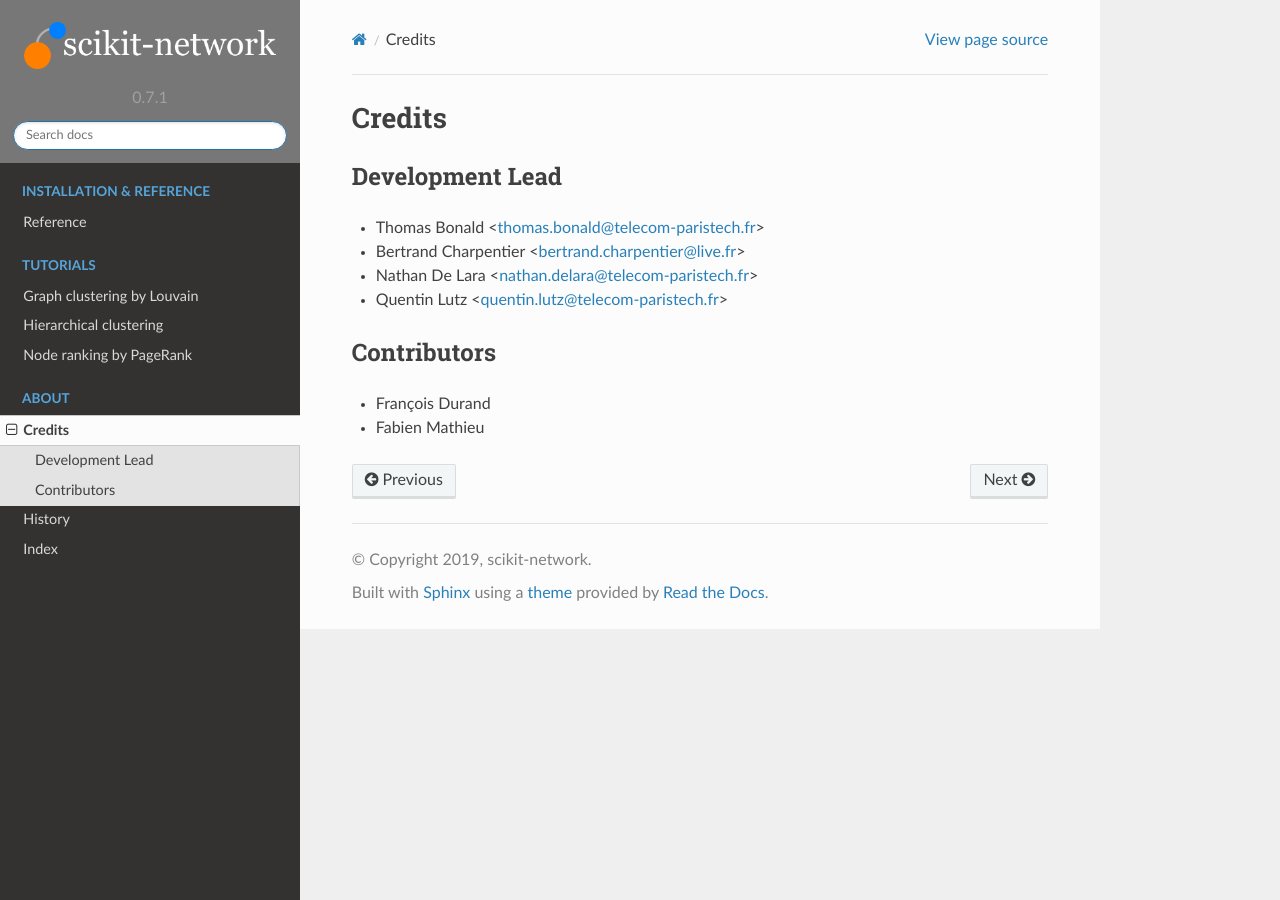
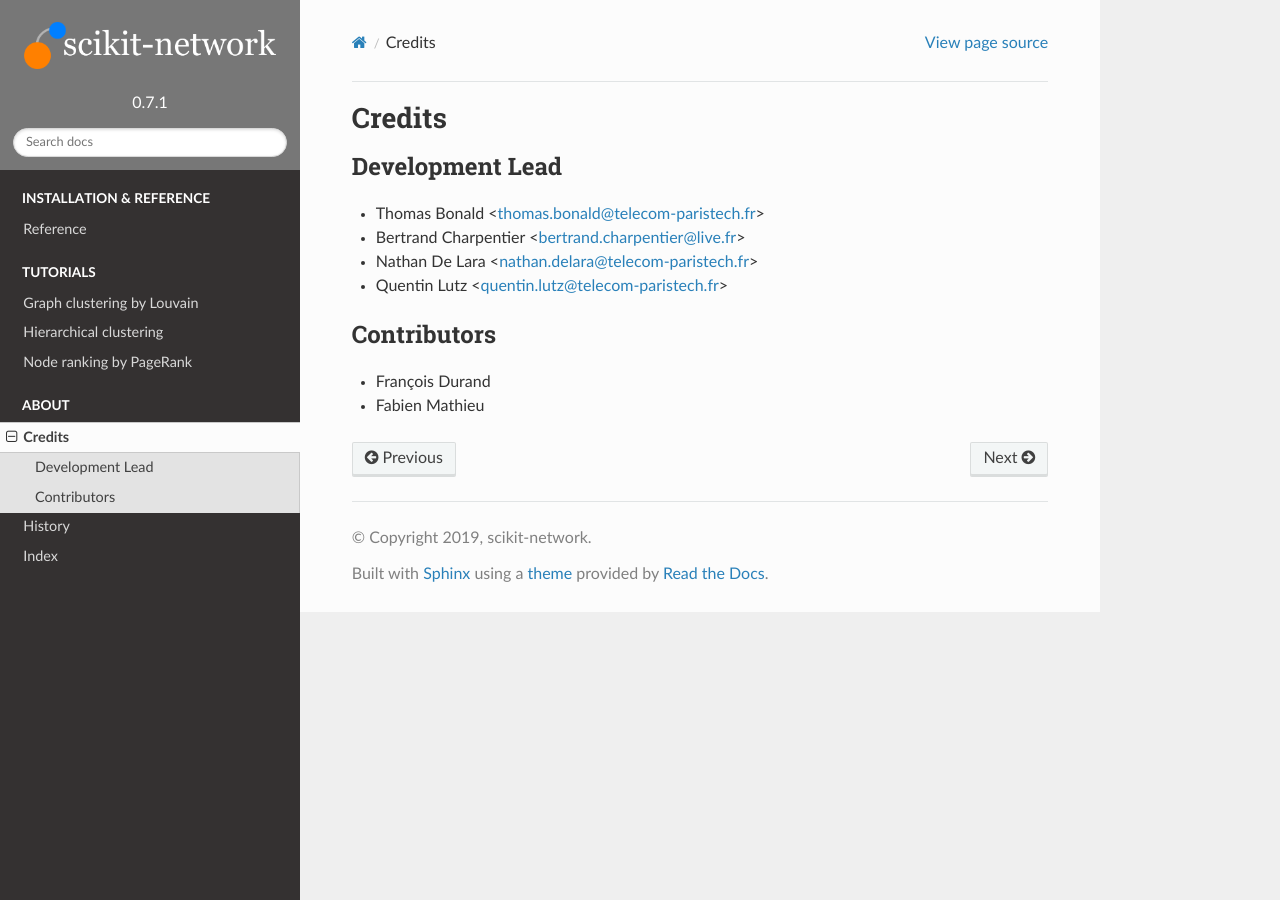
Before and after one commit to sknetwork-team/scikit-network, a Sphinx documentation site: the page built from docs/authors.rst, in a window 1280 px wide. Built offline with Sphinx 7.4.7 and the Read the Docs theme 2.0.0, drawn with Linux system fonts in a browser that asks for light colours; pages that are not in the unit, such as notebooks, are missing from menus; the version number is read from the project's files by our own code.

Commit message:
Better layout

```diff
--- /dev/null
+++ b/docs/_static/css/custom.css
@@ -0,0 +1,37 @@
+html  {
+    background-color: #e6e6e6;
+}
+
+body.wy-body-for-nav {
+    line-height: 1.5em;
+    color: #333;
+}
+
+div.wy-nav-side {
+    background-color: #333;
+}
+
+div.wy-side-nav-search {
+    background-color: #777777;
+}
+
+
+div.wy-menu.wy-menu-vertical>p {
+    color: #ffffff /* section titles */
+}
+
+.wy-nav-top {
+    background-color: #777777;
+}
+
+.wy-side-nav-search>a:hover, .wy-side-nav-search .wy-dropdown>a:hover {
+    background: None; /*background for logo when hovered*/
+}
+
+.wy-side-nav-search>div.version {
+    color: white;
+}
+
+.wy-side-nav-search input[type=text] {
+    border-color: #d9d9d9;
+}
--- a/docs/_templates/layout.html
+++ /dev/null
@@ -1,10 +0,0 @@
-{% extends "!layout.html" %}
-  {% block footer %} {{ super() }}
-
-  <style>
-    /* Sidebar header (and topbar for mobile) */
-    .wy-side-nav-search, .wy-nav-top {
-      background: #777777;
-    }
-  </style>
-{% endblock %}
--- a/docs/conf.py
+++ b/docs/conf.py
@@ -46,7 +46,7 @@
 
 
 # Add any paths that contain templates here, relative to this directory.
-templates_path = ['_templates']
+templates_path = []
 
 # The suffix(es) of source filenames.
 # You can specify multiple suffix as a list of string:
@@ -109,7 +109,7 @@
 # Add any paths that contain custom static files (such as style sheets) here,
 # relative to this directory. They are copied after the builtin static files,
 # so a file named "default.css" will overwrite the builtin "default.css".
-html_static_path = []
+html_static_path = ['_static']
 
 
 # -- Options for HTMLHelp output ---------------------------------------
@@ -172,3 +172,7 @@
      'One line description of project.',
      'Miscellaneous'),
 ]
+
+
+def setup(app):
+    app.add_stylesheet('css/custom.css')
```
